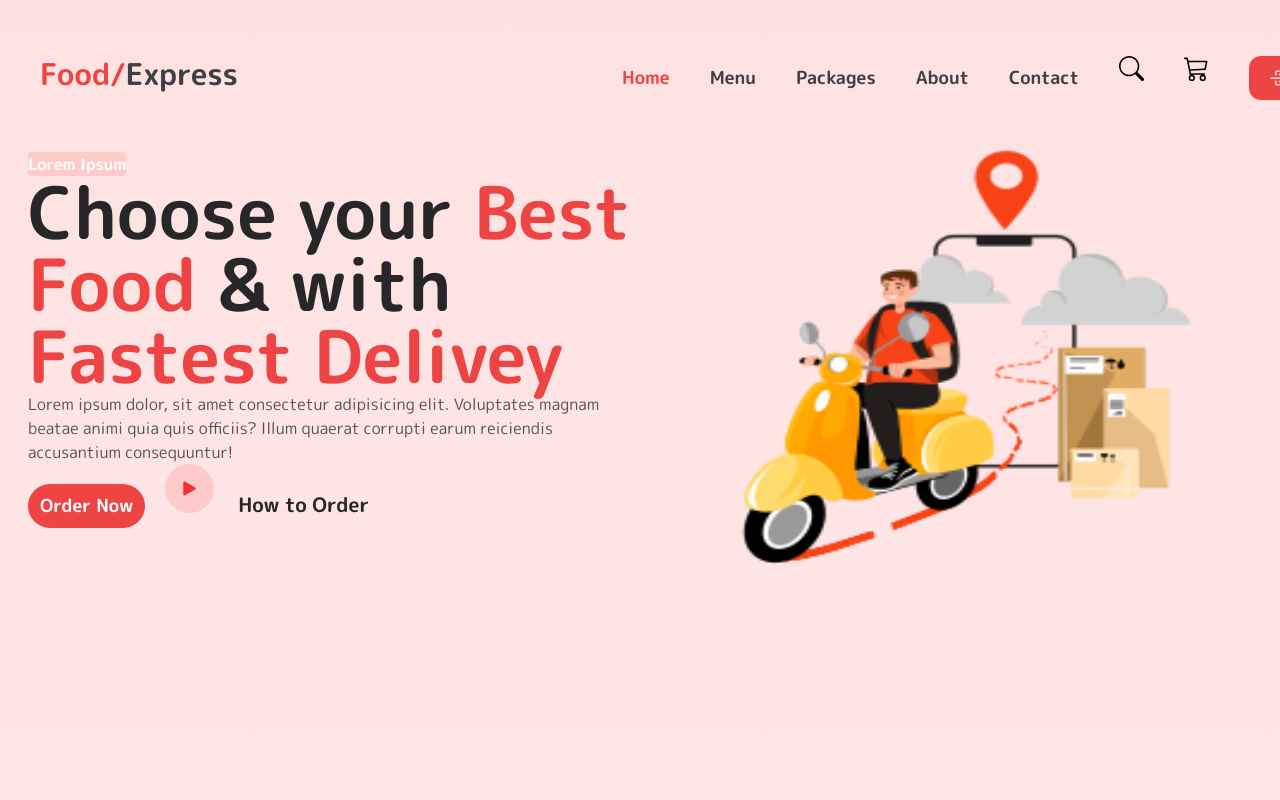
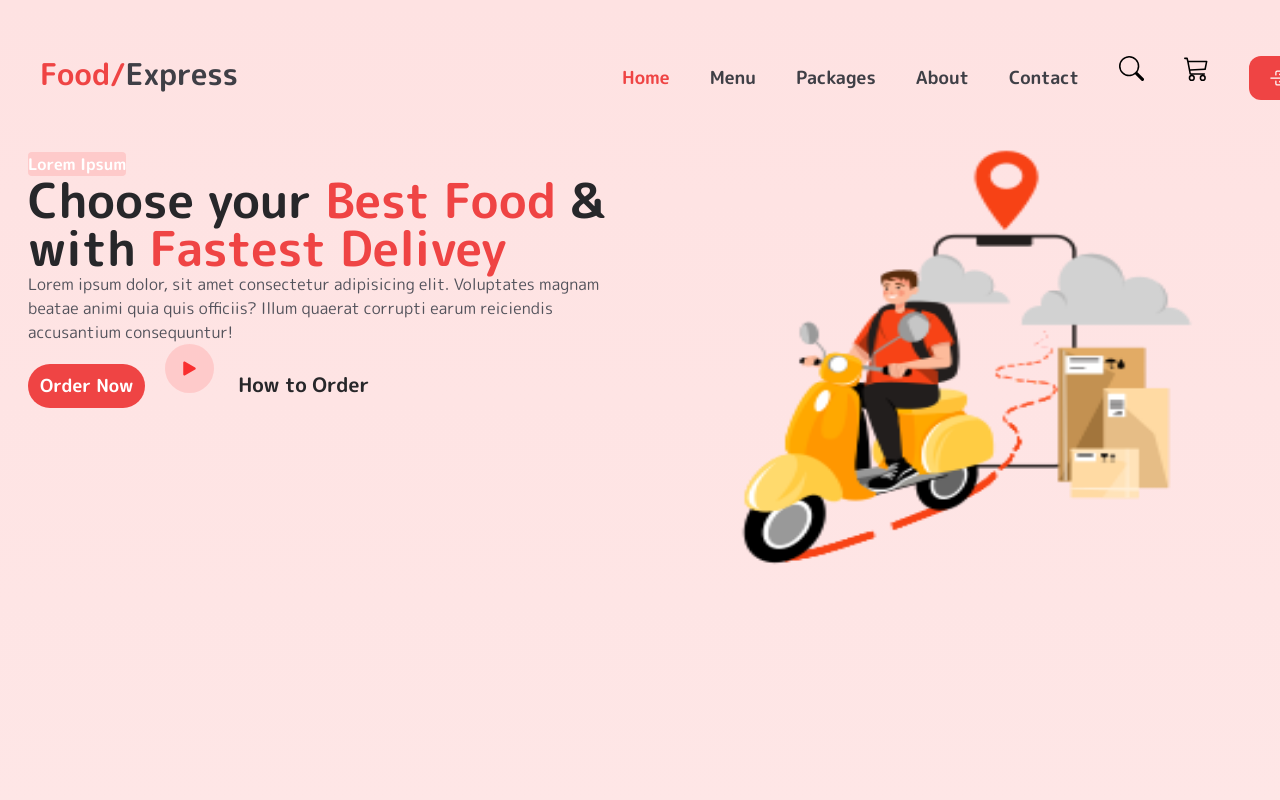
Before and after one commit to dickheadph/fexpress, a React (Create React App) app: page / in a window 1280 px wide. Shown: the top 800 px of the page. Built offline with nearby package versions, Linux system fonts and the light colour scheme.

Commit message:
Update Home.jsx

```diff
--- a/src/Components/Pages/Home.jsx
+++ b/src/Components/Pages/Home.jsx
@@ -30,7 +30,7 @@ function Home() {
             <h1 className="inline-block font-semibold text-white bg-red-200 rounded">
               Lorem Ipsum
             </h1>
-            <h1 className="text-7xl font-semibold text-zinc-800">
+            <h1 className="text-5xl font-semibold text-zinc-800">
               Choose your <span className="text-red-500"> Best Food </span> &
               with <span className="text-red-500"> Fastest Delivey </span>
             </h1>
```
